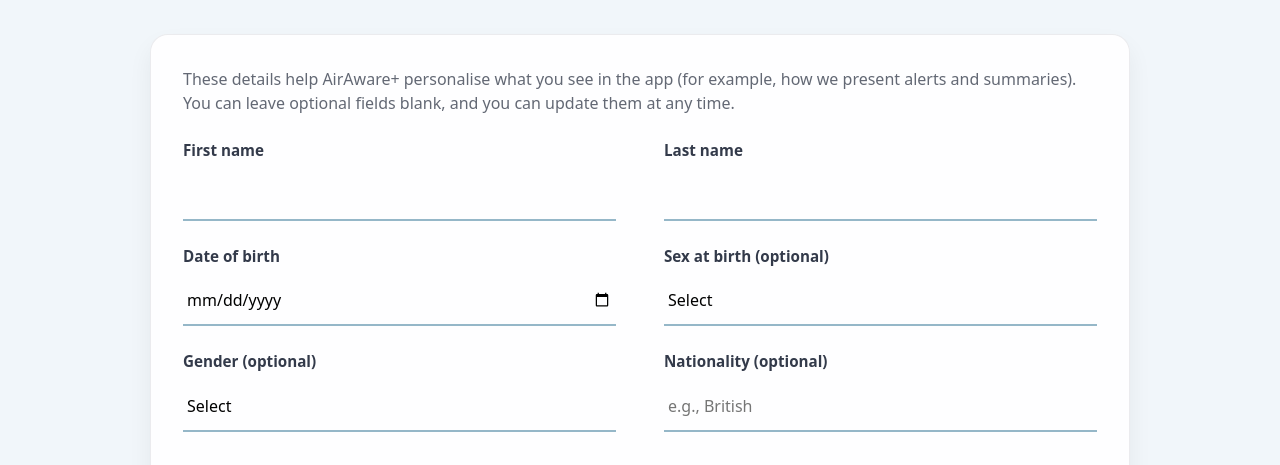
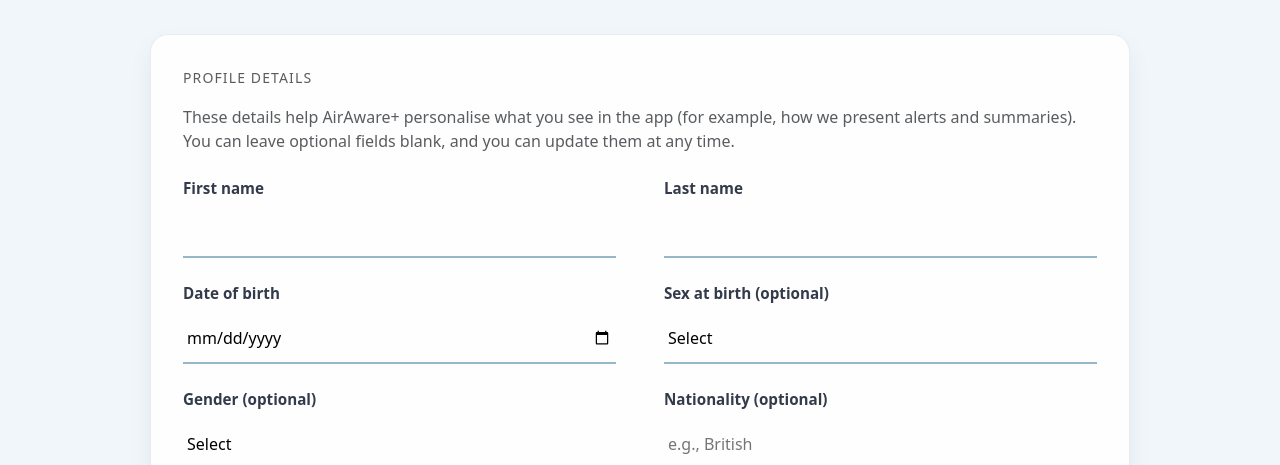
Before and after one commit to LeanneCodes/AirAware, a website: page public/user.html in a window 1280 px wide. Shown: the part 335-800 px from the top of the page. Drawn offline with nearby package versions, Linux system fonts and the light colour scheme; no server answers; sample sign-in values are in the browser's storage.

Commit message:
add title to form container

```diff
--- a/public/user.html
+++ b/public/user.html
@@ -120,7 +120,11 @@
 
     /* Main content wrapper */
     .content{
-      padding: 2.25rem 0 2.75rem;
+      padding: 2.25rem 0 2.25rem;
+    }
+
+    .profile-section-title {
+      letter-spacing: 0.08em;
     }
 
     /* Form panel */
@@ -290,7 +294,11 @@
   <form class="formGrid">
     <!-- Small explanation box -->
     <div class="field" style="grid-column: 1 / -1;">
-      <p class="mb-0" style="color: rgba(15,23,42,0.65);">
+      <div class="text-uppercase small text-body-secondary mb-2 profile-section-title">
+        Profile details
+      </div>
+
+      <p class="mb-0 text-body-secondary">
         These details help AirAware+ personalise what you see in the app (for example, how we present alerts and summaries).
         You can leave optional fields blank, and you can update them at any time.
       </p>
```
